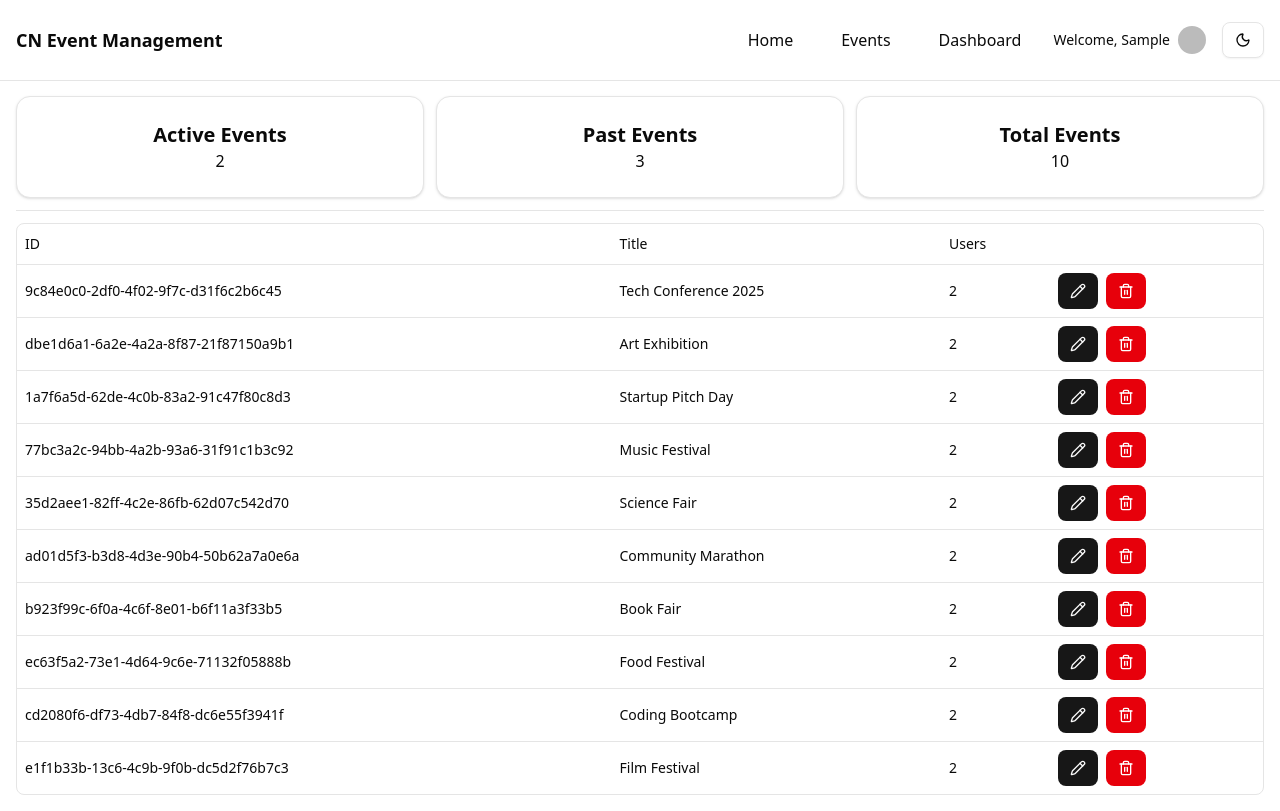
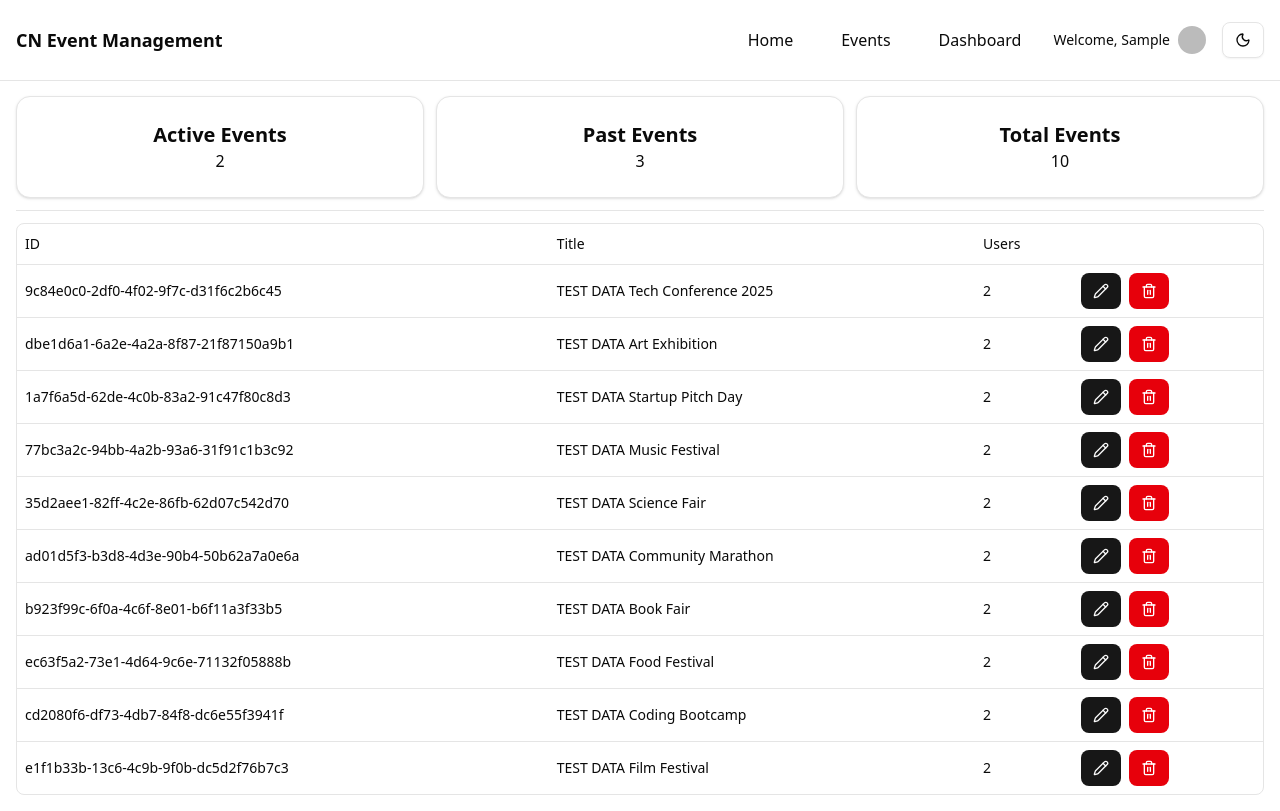
Before and after one commit to JagTheFriend/CN-Event-Management-System-2025, a React (Vite) app in the folder frontend/: page /dashboard in a window 1280 px wide. Built offline with nearby package versions, Linux system fonts and the light colour scheme; no server answers; sample sign-in values are in the browser's storage; some icons are missing.

Commit message:
LABEL THE DAMN THING
Signed-off-by: JagTheFriend <JagTheFriend12@gmail.com>

```diff
--- a/frontend/src/data/events.json
+++ b/frontend/src/data/events.json
@@ -1,7 +1,7 @@
 [
 	{
 		"id": "9c84e0c0-2df0-4f02-9f7c-d31f6c2b6c45",
-    "title": "Tech Conference 2025",
+		"title": "TEST DATA Tech Conference 2025",
 		"tagline": "Innovating tomorrow, today.",
 		"description": "<p>The annual <strong>Tech Conference</strong> brings together innovators and industry leaders.</p><h3>Highlights</h3><ul><li>AI and Machine Learning talks</li><li>Networking opportunities</li><li>Hands-on workshops</li></ul><p>Don’t miss the chance to connect with professionals shaping the future.</p>",
 		"startDate": "2025-01-10T09:00:00",
@@ -25,7 +25,7 @@
 	},
 	{
 		"id": "dbe1d6a1-6a2e-4a2a-8f87-21f87150a9b1",
-    "title": "Art Exhibition",
+		"title": "TEST DATA Art Exhibition",
 		"tagline": "Where imagination meets canvas.",
 		"description": "<p>A vibrant display of <em>modern creativity</em> from talented artists worldwide.</p><h3>Exhibition Sections</h3><ol><li>Abstract Paintings</li><li>Digital Installations</li><li>Interactive Sculptures</li></ol><p>Experience the future of art like never before.</p>",
 		"startDate": "2025-03-05T10:00:00",
@@ -49,7 +49,7 @@
 	},
 	{
 		"id": "1a7f6a5d-62de-4c0b-83a2-91c47f80c8d3",
-    "title": "Startup Pitch Day",
+		"title": "TEST DATA Startup Pitch Day",
 		"tagline": "Fueling ideas, funding dreams.",
 		"description": "<p>Founders present their ideas to potential investors.</p><h3>Agenda</h3><ul><li>Opening keynote</li><li>Pitch Presentations</li><li>Investor Q&A</li></ul><p>An opportunity for <strong>entrepreneurs</strong> to shine.</p>",
 		"startDate": "2025-05-12T14:00:00",
@@ -73,7 +73,7 @@
 	},
 	{
 		"id": "77bc3a2c-94bb-4a2b-93a6-31f91c1b3c92",
-    "title": "Music Festival",
+		"title": "TEST DATA Music Festival",
 		"tagline": "Feel the beat, live the moment.",
 		"description": "<p>A weekend full of live performances by top bands.</p><h3>Lineup</h3><ol><li>Rock Night</li><li>Jazz Evening</li><li>DJ Closing Party</li></ol><p>Enjoy music under the stars with friends and family.</p>",
 		"startDate": "2025-08-26T12:00:00",
@@ -97,7 +97,7 @@
 	},
 	{
 		"id": "35d2aee1-82ff-4c2e-86fb-62d07c542d70",
-    "title": "Science Fair",
+		"title": "TEST DATA Science Fair",
 		"tagline": "Discover. Experiment. Inspire.",
 		"description": "<p>Students present innovative science projects and experiments.</p><h3>Featured Projects</h3><ul><li>Robotics and AI</li><li>Renewable Energy</li><li>Space Exploration Models</li></ul><p>Igniting curiosity among the next generation of scientists.</p>",
 		"startDate": "2025-09-15T09:30:00",
@@ -121,7 +121,7 @@
 	},
 	{
 		"id": "ad01d5f3-b3d8-4d3e-90b4-50b62a7a0e6a",
-    "title": "Community Marathon",
+		"title": "TEST DATA Community Marathon",
 		"tagline": "Run for passion, run for cause.",
 		"description": "<p>Annual charity run to support local causes.</p><h3>Race Categories</h3><ul><li>5K Fun Run</li><li>10K Challenge</li><li>Half Marathon</li></ul><p>Every step you take makes a difference.</p>",
 		"startDate": "2025-10-22T06:00:00",
@@ -145,7 +145,7 @@
 	},
 	{
 		"id": "b923f99c-6f0a-4c6f-8e01-b6f11a3f33b5",
-    "title": "Book Fair",
+		"title": "TEST DATA Book Fair",
 		"tagline": "Where stories come alive.",
 		"description": "<p>Discover new books, meet authors, and attend readings.</p><h3>Events</h3><ul><li>Author Talks</li><li>Book Launches</li><li>Children’s Reading Corner</li></ul><p>A haven for every book lover.</p>",
 		"startDate": "2025-11-25T09:00:00",
@@ -169,7 +169,7 @@
 	},
 	{
 		"id": "ec63f5a2-73e1-4d64-9c6e-71132f05888b",
-    "title": "Food Festival",
+		"title": "TEST DATA Food Festival",
 		"tagline": "Taste the world on a plate.",
 		"description": "<p>Taste dishes from around the world in one place.</p><h3>Specials</h3><ul><li>Street Food Stalls</li><li>Cooking Competitions</li><li>Live Recipe Demos</li></ul><p>A paradise for every food enthusiast.</p>",
 		"startDate": "2025-12-29T11:00:00",
@@ -193,7 +193,7 @@
 	},
 	{
 		"id": "cd2080f6-df73-4db7-84f8-dc6e55f3941f",
-    "title": "Coding Bootcamp",
+		"title": "TEST DATA Coding Bootcamp",
 		"tagline": "Code. Build. Launch.",
 		"description": "<p>An intensive workshop on full-stack web development.</p><h3>Curriculum</h3><ol><li>Frontend Fundamentals</li><li>Backend Development</li><li>Deployment Strategies</li></ol><p>Kickstart your career in tech with this bootcamp.</p>",
 		"startDate": "2026-02-02T09:00:00",
@@ -217,7 +217,7 @@
 	},
 	{
 		"id": "e1f1b33b-13c6-4c9b-9f0b-dc5d2f76b7c3",
-    "title": "Film Festival",
+		"title": "TEST DATA Film Festival",
 		"tagline": "Lights, camera, celebration!",
 		"description": "<p>Screening of independent films and documentaries.</p><h3>Categories</h3><ul><li>Short Films</li><li>Feature Films</li><li>Documentaries</li></ul><p>Celebrate the art of storytelling through cinema.</p>",
 		"startDate": "2026-04-10T10:00:00",
--- a/frontend/src/pages/dashboard/Dashboard.tsx
+++ b/frontend/src/pages/dashboard/Dashboard.tsx
@@ -1,14 +1,14 @@
+import type { ColumnDef } from "@tanstack/react-table";
+import axios from "axios";
+import { PencilIcon, Trash2Icon } from "lucide-react";
+import { useEffect, useState } from "react";
+import { Link } from "react-router-dom";
 import { DataTable } from "@/components/DataTable";
+import { Button, buttonVariants } from "@/components/ui/button";
 import { Card, CardContent, CardTitle } from "@/components/ui/card";
+import eventsFallback from "@/data/events.json";
 import type { Event } from "@/interfaces/event.interface";
-import type { ColumnDef } from "@tanstack/react-table";
-import { useEffect, useState } from "react";
-import axios from "axios";
 import { BACKEND_URL } from "@/lib/config";
-import eventsFallback from "@/data/events.json";
-import { Button, buttonVariants } from "@/components/ui/button";
-import { PencilIcon, Trash2Icon } from "lucide-react";
-import { Link } from "react-router-dom";
 
 const columns: ColumnDef<Event>[] = [
 	{
@@ -41,9 +41,12 @@ const columns: ColumnDef<Event>[] = [
 						className="cursor-pointer"
 						variant="destructive"
 						onClick={() => {
-              if (window.confirm("Are you sure you want to delete this event?")) {
+							if (
+								window.confirm("Are you sure you want to delete this event?")
+							) {
 								// Call backend delete API (correct route)
-                axios.delete(`${BACKEND_URL}/event/delete/${id}`)
+								axios
+									.delete(`${BACKEND_URL}/event/delete/${id}`)
 									.then(() => window.location.reload())
 									.catch(() => alert("Failed to delete event"));
 							}
@@ -63,13 +66,16 @@ export default function Dashboard() {
 	useEffect(() => {
 		let mounted = true;
 		axios
-      .get<{ success: boolean; data: Event[] }>(`${BACKEND_URL}/user/enrolled-events`, { withCredentials: true })
+			.get<{ success: boolean; data: Event[] }>(
+				`${BACKEND_URL}/user/enrolled-events`,
+				{ withCredentials: true },
+			)
 			.then((res) => {
 				if (!mounted) return;
 				const data = res.data?.data ?? [];
 				const normalized = data.map((d: any) => ({
 					...d,
-          title: d.title ?? d.name,
+					title: "TEST DATA" + (d.title ?? d.name),
 					startDate: new Date(d.startDate),
 					endDate: new Date(d.endDate),
 					updatedAt: new Date(d.updatedAt),
```
Lines whose indentation alone changed are shown as unchanged.
